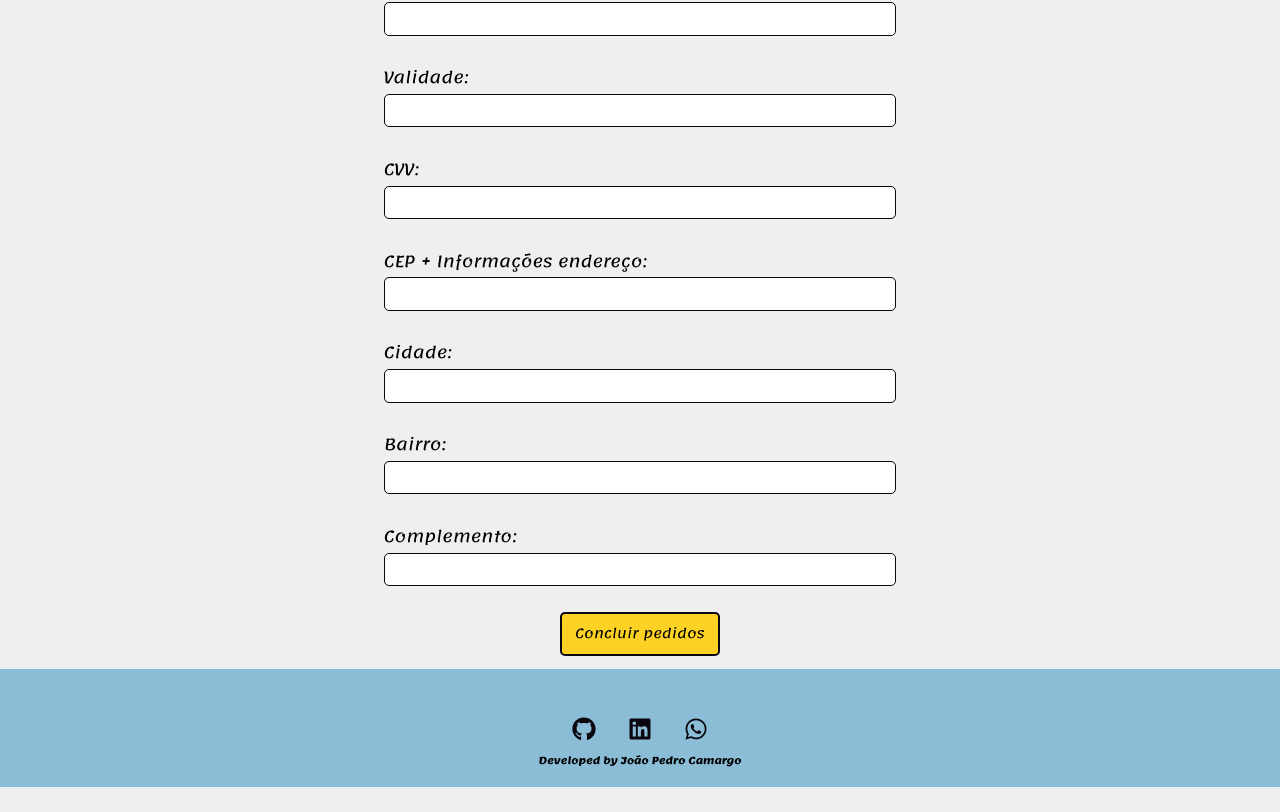
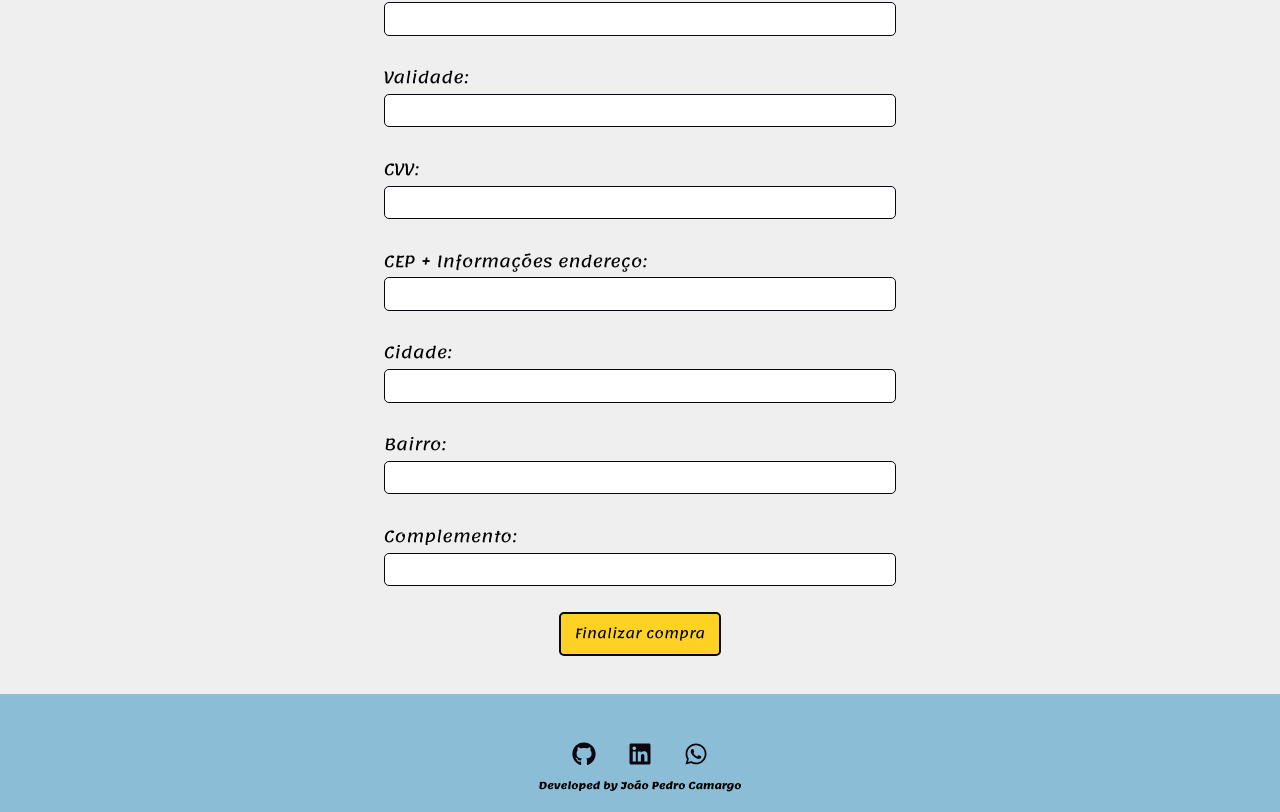
Before and after one commit to Camargo-Joao/Desmanche-do-Juanin, a React (Create React App) app: page /comprar in a window 1280 px wide. Shown: the part 376-1188 px from the top of the page. Before the commit the page ends 1163 px from the top, so only its background shows below. Built offline with nearby package versions, Linux system fonts and the light colour scheme; a web font is replaced by a local one.

Commit message:
validation-dinamic

```diff
--- a/src/components/layout/Footer.css
+++ b/src/components/layout/Footer.css
@@ -2,7 +2,7 @@
   padding: 3em 0 1em 0;
   background-color: #8bbed6;
   text-align: center;
-  margin-top: 1%;
+  margin-top: 3%;
 }
 
 .footer ul {
--- /dev/null
+++ b/src/components/layout/validation/Validation.css
@@ -0,0 +1,7 @@
+.campo-cheio {
+    display: none;
+  }
+
+  .campo-vazio {
+    color: #db0000;
+  }
--- /dev/null
+++ b/src/components/layout/validation/Validation.js
@@ -0,0 +1,28 @@
+import React from "react";
+
+import "./Validation.css"
+
+function Validation(props) {
+    function validarForm() {
+        const inputs = document.querySelectorAll(".inputs");
+        for (let input of inputs) {
+            if (input.value.trim() === "") {
+                const msg = document.querySelector("#mensagem")
+                msg.classList.remove("campo-cheio")
+                msg.classList.add("campo-vazio")
+                return;
+            }
+        }
+
+        window.open(props.path, "_self");
+    }
+
+    return (
+        <>
+            <button type="button" className="btn" id="btn-compras" onClick={() => validarForm()}>{props.msg}</button>
+            <h3 id="mensagem" className="campo-cheio">Preencha todos os campos!</h3>
+        </>
+    )
+  }
+
+  export default Validation
--- a/src/components/pages/Compras.css
+++ b/src/components/pages/Compras.css
@@ -25,14 +25,6 @@
 
   }
 
-  .campo-cheio {
-    display: none;
-  }
-
-  .campo-vazio {
-    color: #db0000;
-  }
-
   @media (min-width: 1025px) {
     .formulario {
       width: 40%;
--- a/src/components/pages/Compras.js
+++ b/src/components/pages/Compras.js
@@ -1,35 +1,24 @@
 import React from "react";
 import Input from "../layout/ui/Input";
+import Validation from "../layout/validation/Validation";
 
 import "./Compras.css";
 
 function Compras() {
-  function validarForm() {
-    const inputs = document.querySelectorAll(".inputs");
-    for (let input of inputs) {
-      if (input.value.trim() === "") {
-        const msg = document.querySelector("#mensagem")
-        msg.classList.remove("campo-cheio")
-        msg.classList.add("campo-vazio")
-        return;
-      }
-    }
 
-    window.open("/finalizar-compra", "_self");
-  }
 
   return (
     <div className="main-content">
       <h1 className="title">Tela de Pagamento</h1>
       <h3 className="subtitle">Só aceitamos cartão de crédito!</h3>
       <form className="formulario">
-        <Input type="text" label="Número do cartão:" />
+        <Input type="number" label="Número do cartão:" />
 
         <Input type="text" label="Nome Impresso no cartão:" />
 
         <Input type="text" label="Validade:" />
 
-        <Input type="text" label="CVV:" />
+        <Input type="number" label="CVV:" />
 
         <Input type="text" label="CEP + Informações endereço:" />
 
@@ -39,8 +28,7 @@ function Compras() {
 
         <Input type="text" label="Complemento:" />
 
-        <button type="button" className="btn" id="btn-compras" onClick={() => validarForm()}>Concluir pedidos</button>
-        <h3 id="mensagem" className="campo-cheio">Preencha todos os campos!</h3>
+        <Validation path="/finalizar-compra" msg="Finalizar compra"/>
       </form>
     </div>
   );
--- a/src/components/pages/Contato.js
+++ b/src/components/pages/Contato.js
@@ -3,6 +3,7 @@ import Button from "../layout/ui/Button";
 import Input from "../layout/ui/Input.js";
 
 import "./Contato.css";
+import Validation from "../layout/validation/Validation.js";
 
 function Contato() {
   return (
@@ -16,9 +17,7 @@ function Contato() {
 
         <Input type="number" label="Telefone:" />
 
-        <Button path="/agradecimento" type="submit">
-          Enviar
-        </Button>
+        <Validation path="/agradecimento" msg="Enviar"/>
       </form>
     </div>
   );
```
